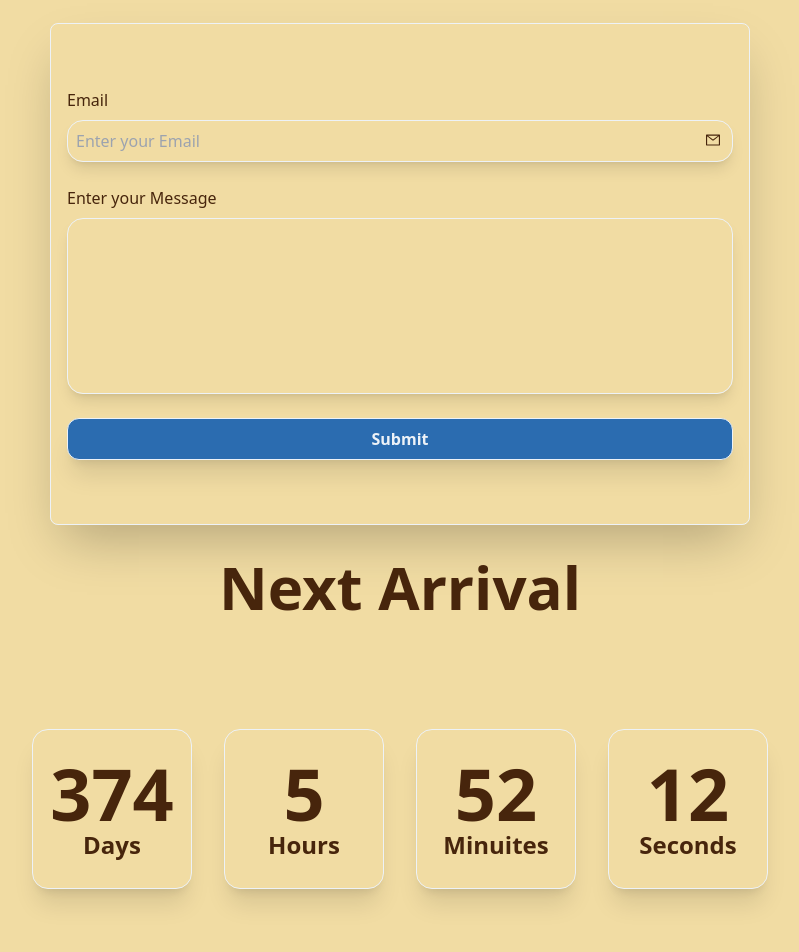
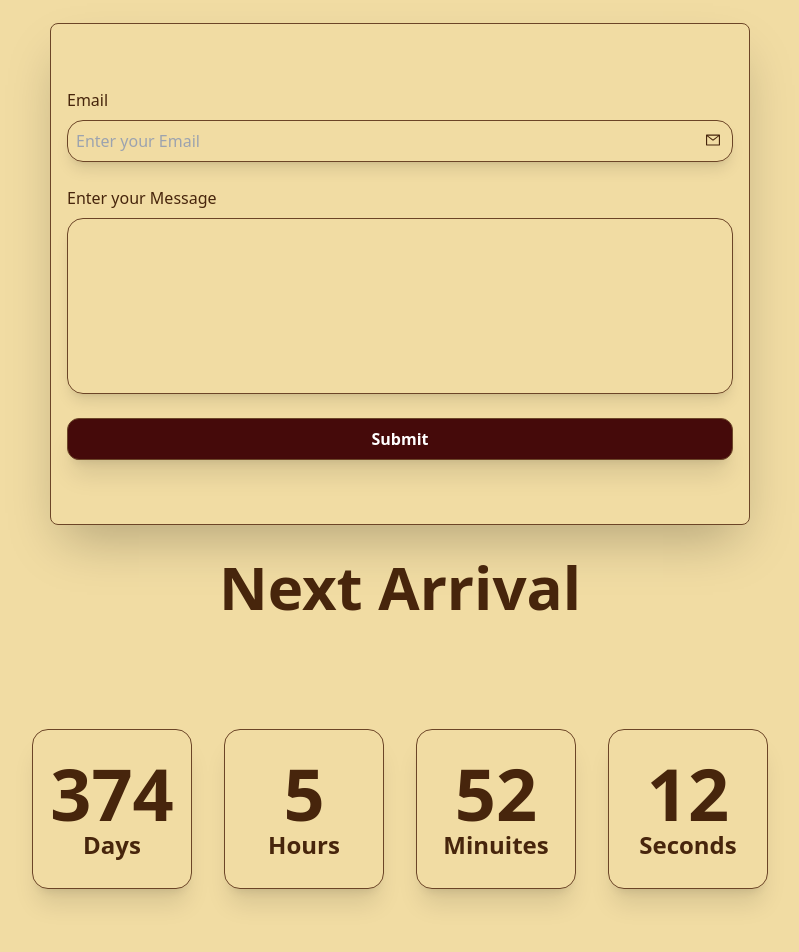
Before and after one commit to Abinsonsuresh/Maveli_Portfolio, a React (Vite) app: page / in a window 1280 px wide. Shown: the part 5340-6292 px from the top of the page, without its empty margins (240-1039 px from the left). Built offline with nearby package versions, Linux system fonts and the light colour scheme.

Commit message:
Contact page css fixed

```diff
--- a/src/Pages/Contact.jsx
+++ b/src/Pages/Contact.jsx
@@ -18,11 +18,11 @@ const Contact = () => {
         <p>My inbox is always open, whether you have a question, offer or just want to say hi, I’ll try my best to get back to you!</p>
         </div>
       </div>
-      <div className='flex flex-col max-w-[700px] mx-auto min-h-[500px] rounded-lg border border-input shadow-2xl px-4 py-16  my-8'>
+      <div className='flex flex-col max-w-[700px] mx-auto min-h-[500px] rounded-lg border border-primary shadow-2xl px-4 py-16  my-8'>
           <form>
             <label>Email</label>
             <div className='my-2 w-full relative rounded-2xl shadow-lg '>
-            <input className='bg-primary w-full border border-input rounded-2xl p-2' type="email" placeholder='Enter your Email' />
+            <input className='bg-primary w-full border  rounded-2xl p-2 border-primary' type="email" placeholder='Enter your Email' />
             <AiOutlineMail className='absolute top-3 right-3'/>
             </div>
           </form>
@@ -30,11 +30,11 @@ const Contact = () => {
           <form className='my-4'>
             <label>Enter your Message</label>
             <div className='my-2 w-full relative rounded-2xl shadow-lg '>
-            <input className='bg-primary w-full h-44 border border-input rounded-2xl p-2 text-base' type="text" placeholder='' />
+            <input className='bg-primary w-full h-44 border border-primary rounded-2xl p-2 text-base' type="text" placeholder='' />
             </div>
           </form>
 
-          <button className='px-4 py-2 shadow-xl rounded-xl border border-secondary bg-button text-btnText font-semibold'>Submit</button>
+          <button className='px-4 py-2 shadow-xl rounded-xl border border-secondary bg-red-950 text-btnText font-semibold'>Submit</button>
 
 
 
--- a/src/index.css
+++ b/src/index.css
@@ -25,7 +25,9 @@
 
   .light {
     --color-bg-primary: #F1DCA3;
-    --color-bg-secondary: #edf2f7;
+    --color-bg-secondary: #ffffff;
+    --color-bg-border: #6c4527;
+   /* --color-bg-border: #c83e3e; */
     --color-text-primary: #47250c;
     --color-text-secondary: #4a5568;
     --color-text-accent: #2b6cb0;
--- a/tailwind.config.js
+++ b/tailwind.config.js
@@ -18,8 +18,8 @@ module.exports = {
         btnText: 'var(--color-bg-secondary)'
       },
       borderColor: {
-        primary: 'var(--color-bg-primary)',
-        secondary: 'var(--color-bg-secondary)',
+        primary: 'var(--color-bg-border)',
+        secondary: 'var(--color-bg-border)',
         input: 'var(--color-bg-input)',
         accent: 'var(--color-text-accent)',
       },
```
